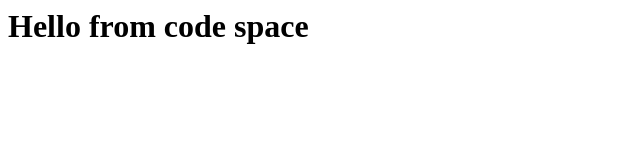
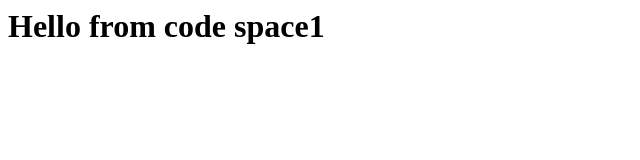
Before and after one commit to JhengCaldona/skills-code-with-codespaces, a plain HTML site: page index.html in a window 1280 px wide. Shown: the full height of the page, 0-640 px from the left. Drawn offline with Linux system fonts and the light colour scheme.

Commit message:
Update index.html

```diff
--- a/index.html
+++ b/index.html
@@ -1,3 +1,3 @@
 <html>
-  <h1>Hello from code space</h1>
+  <h1>Hello from code space1</h1>
 </html>
```
